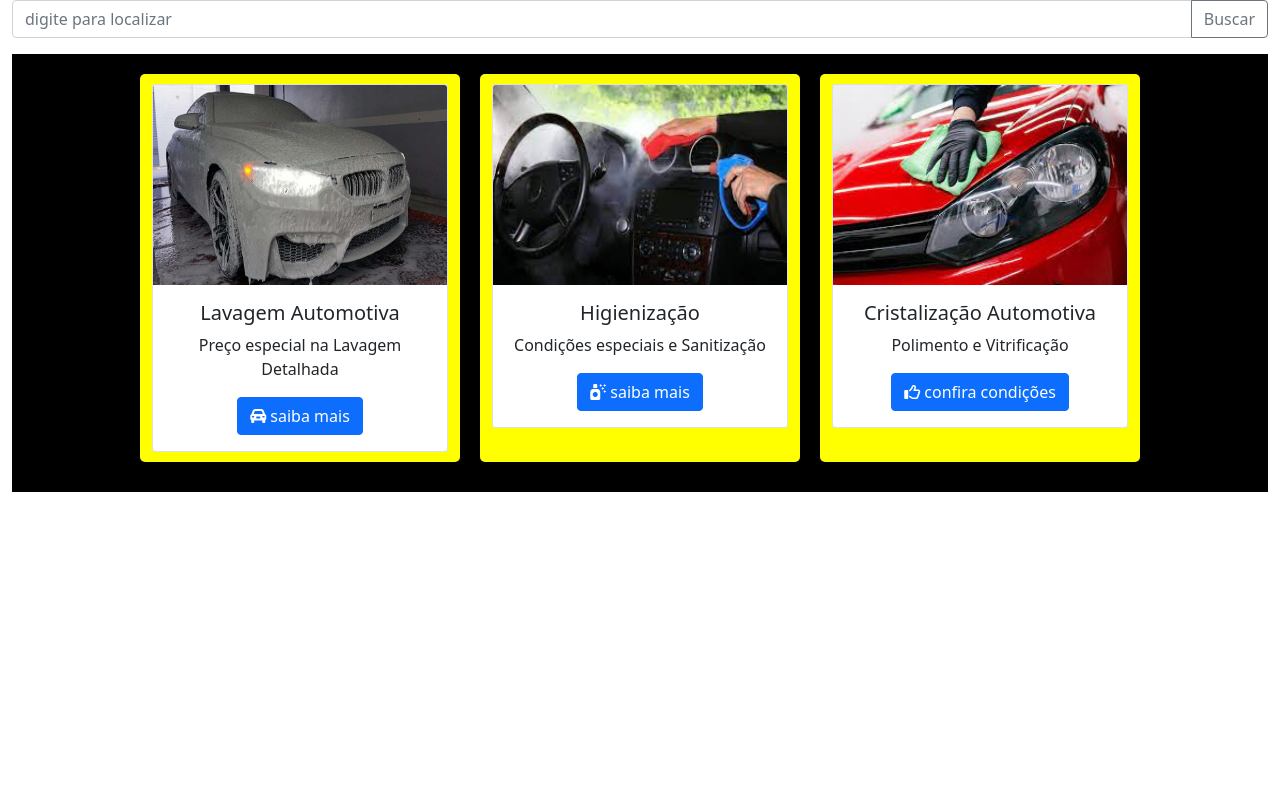
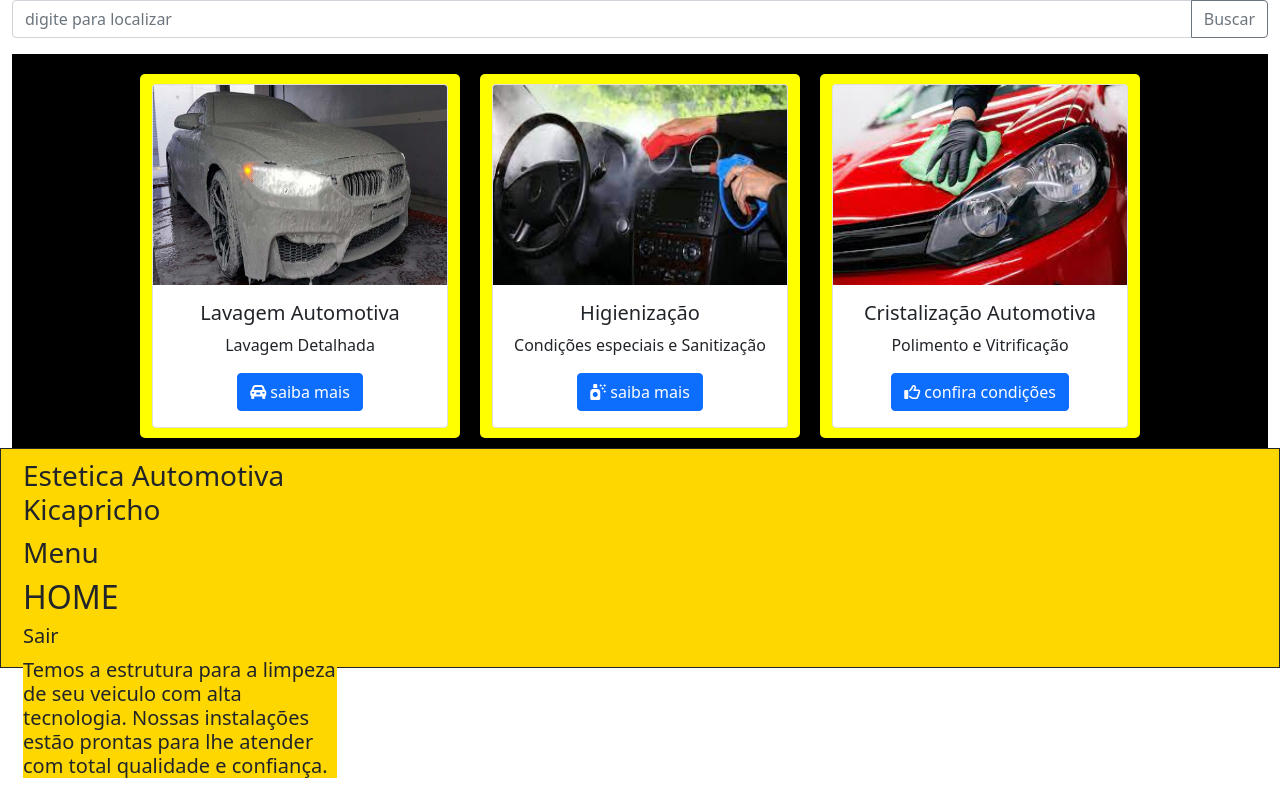
Before and after one commit to Juliofox27/Curso-Projetos-Web---IEP, a plain HTML site: page web/site_bootstrap/index.html in a window 1280 px wide. Drawn offline with nearby package versions, Linux system fonts and the light colour scheme.

Commit message:
site
desenvolvimento

```diff
--- a/site_kicapricho/style.css
+++ b/site_kicapricho/style.css
@@ -1,22 +1,29 @@
 
 .sessao_cinza{
+    border-radius: 100%;
+    width: 80px;
+    height: 80px;
     background-color: #f7f7f7;
     padding-top: 20px;
     padding-bottom: 20px;
     }
 
     .sessao_titulo{
-    background-color: gold;
+    padding: 0 auto;
     text-align: center;
+    margin-bottom: 10px;
     }
 
     .sessao_colorida{
     background-image: url(https://cdn.motor1.com/images/mgl/epxA6/s3/2021-maserati-ghibli-trofeo.jpg);
+    margin-top: 20px;
+    margin-bottom: 20px;
     }
 
     .caixa_servico{
-    background-color: gold;
-    margin: 10px;
+    background-color: yellow;
+    margin:10px;
+    margin-top: 10px;
     border-radius: 5px;
     padding: 10px;
     text-align: center;
@@ -36,6 +43,6 @@
     }
 
     .caixa_rodape{
-    background-color: yellow;
+    background-color: gray;
     text-align: left;
     }
--- a/web/site_bootstrap/index.html
+++ b/web/site_bootstrap/index.html
@@ -16,6 +16,8 @@
 
      <!--chamado font AWESOME-->
      <script src="https://kit.fontawesome.com/365168cdc3.js" crossorigin="anonymous"></script>
+
+
 
 </head>
     <body>
@@ -37,19 +39,24 @@
                  <!--inicio linha-->
                  <div class="row justify-content-center">
 
+                  <!--inicio titulo-->
+                  <div class="titulo col-12">
+
+
+                  </div>
+
                      <!--inicio coluna 01-->
                      <div class="col-12 col-sm-5 col-md-3 caixa_servico">
                         <div class="card" style="width: 100%;">
                             <img src="fotos/lavagem.jpg" class="card-img-top" >
                             <div class="card-body">
                               <h5 class="card-title">Lavagem Automotiva</h5>
-                              <p class="card-text">Preço especial na Lavagem Detalhada</p>
+                              <p class="card-text"> Lavagem Detalhada</p>
                               <a href="#" class="btn btn-primary"><i class="fas fa-car-alt"></i> saiba mais</a>
                             </div>
                           </div>
                      </div>
                      <!--fim coluna-->
-
 
                      <!--inicio coluna 02-->
                      <div class="col-12 col-sm-5 col-md-3 caixa_servico">
@@ -60,7 +67,6 @@
                               <p class="card-text">Condições especiais e Sanitização</p>
                               <a href="#" class="btn btn-primary "><i class="fas fa-air-freshener"></i> saiba mais </a>
                             </div>
-
                           </div>
                      </div>
                      <!--fim coluna-->
@@ -78,11 +84,39 @@
                      </div>
                      <!--fim coluna-->
 
-                 </div>
-                 <!--fim linha-->
+
+
+                    <!--inicio rodape2-->
+                    <div class="col-12  rodape2">
+
+                  <!--inicio rodapé 01 -->
+                  <div class="col-12 col-sm-5 col-md-3 rodape">
+                  <h3>Estetica Automotiva Kicapricho</h3>
+                  </div>
+                        <!--fim rodape 01-->
+
+                       <!--inicio rodapé 02 -->
+                  <div class="col-12 col-sm-5 col-md-3 rodape">
+                  <h3>Menu</h3>
+                  <h2>HOME</h2>
+                  <h5>Sair</h5>
+                  </div>
+                        <!--fim rodape 02-->
+
+                         <!--inicio rodapé 03 -->
+                  <div class="col-12 col-sm-5 col-md-3 rodape">
+                  <h5>Temos a estrutura para a limpeza de seu veiculo com alta tecnologia.
+                  Nossas instalações estão prontas para lhe atender com total qualidade e confiança.
+                  </div>
+                        <!--fim rodape 03-->
             </div>
-            <!--fim sessao colorida-->
+            <!--fim rodape2-->
 
+          </div>
+          <!--fim linha-->
+
+          </div>
+          <!--fim sessao colorida-->
 
         </div>
         <!--fim container-->
--- a/web/site_bootstrap/style.css
+++ b/web/site_bootstrap/style.css
@@ -7,7 +7,7 @@ padding-bottom: 20px;
 .sessao_colorida{
 background-color: black;
 padding-top: 20px;
-padding-bottom: 20px;
+
 }
 
 .caixa_servico{
@@ -30,5 +30,17 @@ padding-bottom: 20px;
 .card-img-top{
     min-height: 200px;
     max-height: 200px;
+}
 
-}
+.rodape{
+    background-color: gold;
+    margin: 10px;
+    padding:auto;
+
+ }
+
+ .rodape2{
+    background-color: gold;
+    border: solid 1px;
+    height: 220px;
+     }
```
Also changed, not shown: site_kicapricho/index.html (+6 -11 lines), site_kicapricho/fotos/titulo.jpg (added).
